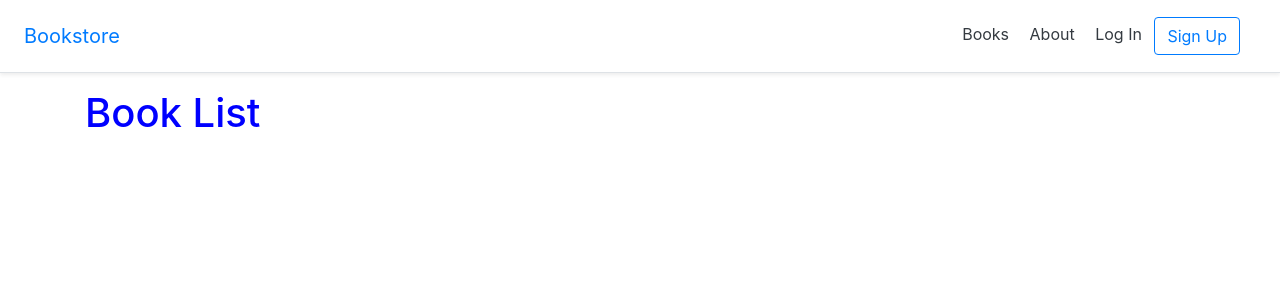
After one commit to dhinogz/books, a Django app: page /books/ in a window 1280 px wide. The commit adds this page. Shown: the top 300 px of the page. Run offline with Django 4.2, Linux system fonts and the light colour scheme; data that the repository does not hold is empty; parts of the project's set-up code (start-up, migrations or seed data) failed here and were passed over; some libraries are stand-ins or nearby versions.

Commit message:
Create and configure books app. Include book list and book detail page functionality

```diff
--- /dev/null
+++ b/books/apps.py
@@ -0,0 +1,6 @@
+from django.apps import AppConfig
+
+
+class BooksConfig(AppConfig):
+    default_auto_field = 'django.db.models.BigAutoField'
+    name = 'books'
--- /dev/null
+++ b/books/urls.py
@@ -0,0 +1,8 @@
+from django.contrib import admin
+from django.urls import path
+from .views import book_detail_view, book_list_view
+
+urlpatterns = [
+    path('', book_list_view, name='book_list'),
+    path('<uuid:pk>/', book_detail_view, name='book_detail'),
+]
--- /dev/null
+++ b/books/views.py
@@ -0,0 +1,14 @@
+from django.template.response import TemplateResponse
+from .models import Book
+
+def book_list_view(request):
+    context ={}
+    context["book_list"] = Book.objects.all()
+
+    return TemplateResponse(request, "books/book_list.html", context)
+
+def book_detail_view(request, pk):
+    context = {}
+    context["book"] = Book.objects.get(pk=pk)
+
+    return TemplateResponse(request, "books/book_detail.html", context)
--- a/config/settings.py
+++ b/config/settings.py
@@ -49,6 +49,7 @@ INSTALLED_APPS = [
     # My apps
     'accounts',
     'pages',
+    'books',
 ]
 
 MIDDLEWARE = [
--- a/config/urls.py
+++ b/config/urls.py
@@ -25,4 +25,5 @@ urlpatterns = [
 
     # Local apps
     path('', include('pages.urls')),
+    path('books/', include('books.urls'))
 ]
--- a/templates/_base.html
+++ b/templates/_base.html
@@ -17,6 +17,7 @@
             <a href="{% url 'home' %}" class="navbar-brand my-0 mr-md-auto
             font-weight-normal">Bookstore</a>
             <nav class="my-2 my-md-0 mr-md-3">
+                <a class="p-2 text-dark" href="{% url 'book_list' %}">Books</a>
                 <a class="p-2 text-dark" href="{% url 'about' %}">About</a>
                 {% if user.is_authenticated %}
                     <a class="p-2 text-dark" href="{% url 'account_logout' %}">Log Out</a>
--- /dev/null
+++ b/templates/books/book_list.html
@@ -0,0 +1,13 @@
+{% extends '_base.html' %}
+{% load static %}
+
+{% block title %}Books{% endblock title %}
+
+{% block content %}
+    <h1>Book List</h1>
+    {% for book in book_list %}
+    <div>
+        <h2><a href="{{ book.get_absolute_url }}">{{ book.title }}</a></h2>
+    </div>
+    {% endfor %}
+{% endblock content %}
```
Also changed, not shown: books/admin.py (added, +7 -0 lines), books/models.py (added, +19 -0 lines), books/tests.py (added, +31 -0 lines), templates/books/book_detail.html (added, +24 -0 lines), books/__init__.py (added), books/migrations/0001_initial.py (added), books/migrations/__init__.py (added). Lines whose indentation alone changed are shown as unchanged.
